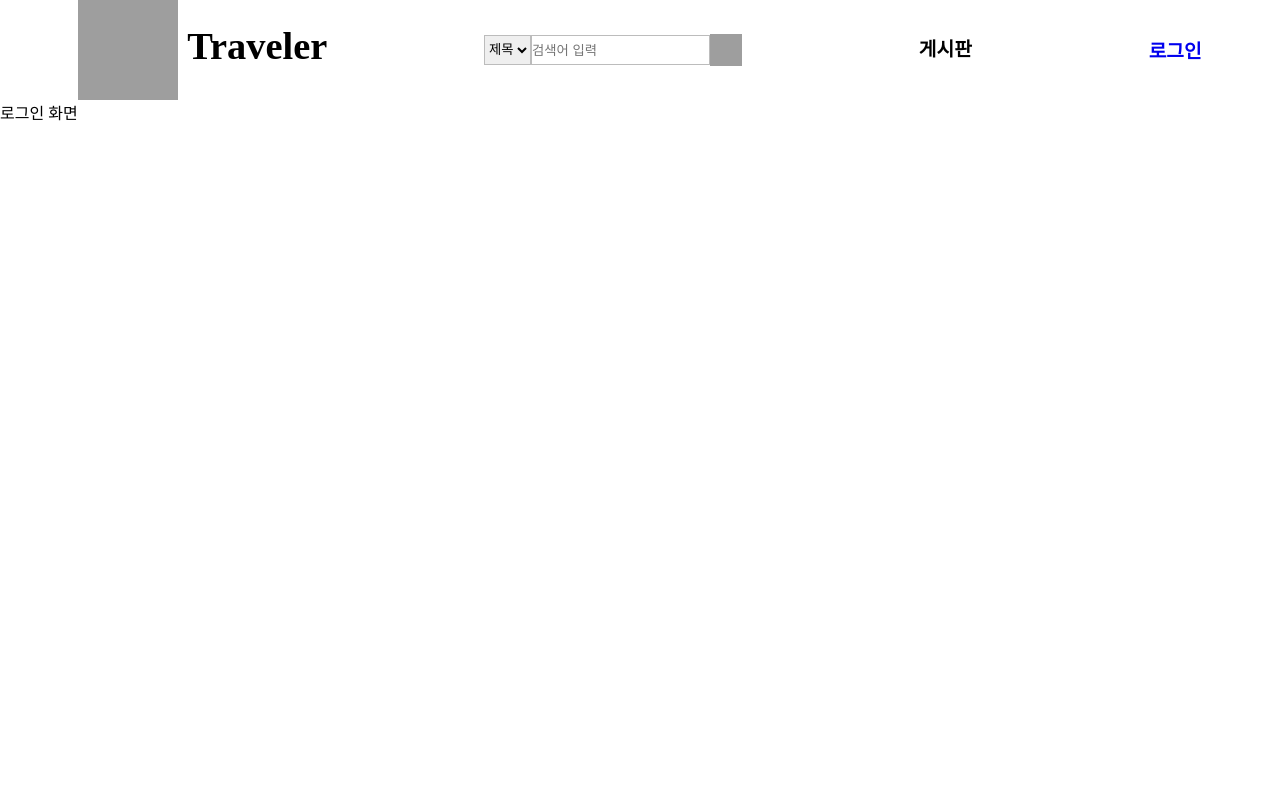
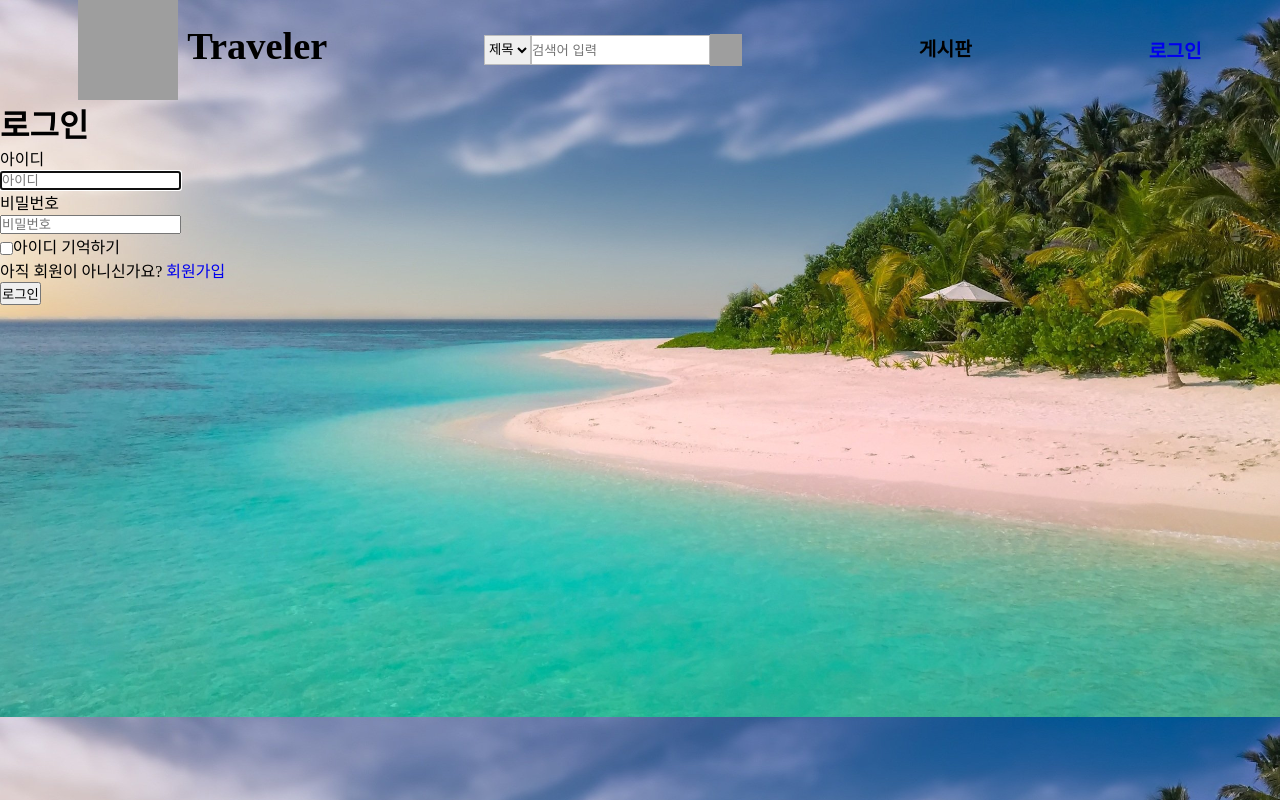
Before and after one commit to H4R1B0/final_PJT, a Vue app in the folder traveler-front/: page /login in a window 1280 px wide. Built offline with nearby package versions, Linux system fonts and the light colour scheme; grey boxes are pictures that could not be loaded; a web font is replaced by a local one.

Commit message:
feat: 로그인과 회원가입 추가

```diff
--- a/traveler-front/src/App.vue
+++ b/traveler-front/src/App.vue
@@ -15,4 +15,9 @@ export default {
 };
 </script>
 
-<style></style>
+<style>
+body {
+  background-image: url("@/assets/img/background.jpg");
+  background-size: cover;
+}
+</style>
--- a/traveler-front/src/router/index.js
+++ b/traveler-front/src/router/index.js
@@ -14,6 +14,11 @@ const routes = [
     name: "login",
     component: () => import("@/views/TravelerLogin.vue"),
   },
+  {
+    path: "/join",
+    name: "join",
+    component: () => import("@/views/TravelerJoin.vue"),
+  },
 ];
 
 const router = new VueRouter({
--- a/traveler-front/src/views/ImageSlider.vue
+++ b/traveler-front/src/views/ImageSlider.vue
@@ -89,14 +89,6 @@ export default {
     },
   },
   watch: {},
-  mounted() {
-    this.$nextTick(() => {
-      const swiperTop = this.$refs.swiperTop.$swiper;
-      const swiperThumbs = this.$refs.swiperThumbs.$swiper;
-      swiperTop.controller.control = swiperThumbs;
-      swiperThumbs.controller.control = swiperTop;
-    });
-  },
 };
 </script>
 <style lang="scss">
--- /dev/null
+++ b/traveler-front/src/views/TravelerJoin.vue
@@ -0,0 +1,51 @@
+<template>
+  <div class="join-content">
+    <h1>회원가입</h1>
+    <form v-on:submit.prevent="join">
+      아이디
+      <br />
+      <input type="text" name="member_id" id="member_id" autofocus placeholder="아이디" v-model.trim="member.member_id" />
+      <br />
+      이름
+      <br />
+      <input type="text" name="member_name" id="member_name" autofocus placeholder="이름" v-model.trim="member.member_name" />
+      <br />
+      이메일
+      <br />
+      <input type="email" name="email" id="email" autofocus placeholder="이메일" v-model.trim="member.email" />
+      <br />
+      비밀번호
+      <br />
+      <input type="password" name="member_password" id="member_password" autofocus placeholder="비밀번호" v-model.trim="member.member_password" />
+      <br />
+      비밀번호 확인
+      <br />
+      <input type="password" name="member_password_confirm" id="member_password_confirm" autofocus placeholder="비밀번호 확인" />
+      <br />
+      <input type="submit" value="회원가입" />
+    </form>
+  </div>
+</template>
+
+<script>
+export default {
+  data() {
+    return {
+      member: {
+        member_id: "",
+        member_name: "",
+        member_password: "",
+        email: "",
+      },
+    };
+  },
+  methods: {
+    join() {
+      console.log("회원가입");
+      // const url = "http://localhost/member/login";
+    },
+  },
+};
+</script>
+
+<style></style>
--- a/traveler-front/src/views/TravelerLogin.vue
+++ b/traveler-front/src/views/TravelerLogin.vue
@@ -1,13 +1,43 @@
 <template>
-  <div>로그인 화면</div>
+  <div class="login-content">
+    <h1>로그인</h1>
+    <form v-on:submit.prevent="login">
+      아이디
+      <br />
+      <input type="text" name="member_id" id="member_id" autofocus placeholder="아이디" v-model.trim="member.member_id" />
+      <br />
+      비밀번호
+      <br />
+      <input type="password" name="member_password" id="member_password" autofocus placeholder="비밀번호" v-model.trim="member.member_password" />
+      <br />
+      <input type="checkbox" v-model="member.save_id" />아이디 기억하기
+      <br />
+      <span>아직 회원이 아니신가요? </span>
+      <router-link :to="{ name: 'join' }">회원가입 </router-link>
+      <br />
+      <input type="submit" value="로그인" />
+    </form>
+  </div>
 </template>
 
 <script>
 export default {
-
-}
+  data() {
+    return {
+      member: {
+        member_id: "",
+        member_password: "",
+        save_id: false,
+      },
+    };
+  },
+  methods: {
+    login() {
+      console.log("로그인");
+      // const url = "http://localhost/member/login";
+    },
+  },
+};
 </script>
 
-<style>
-
-</style>
+<style></style>
--- a/traveler-front/src/views/TravelerMain.vue
+++ b/traveler-front/src/views/TravelerMain.vue
@@ -14,8 +14,8 @@ export default {
 </script>
 
 <style>
-body {
+/* body {
   background-image: url("@/assets/img/background.jpg");
   background-size: cover;
-}
+} */
 </style>
```
